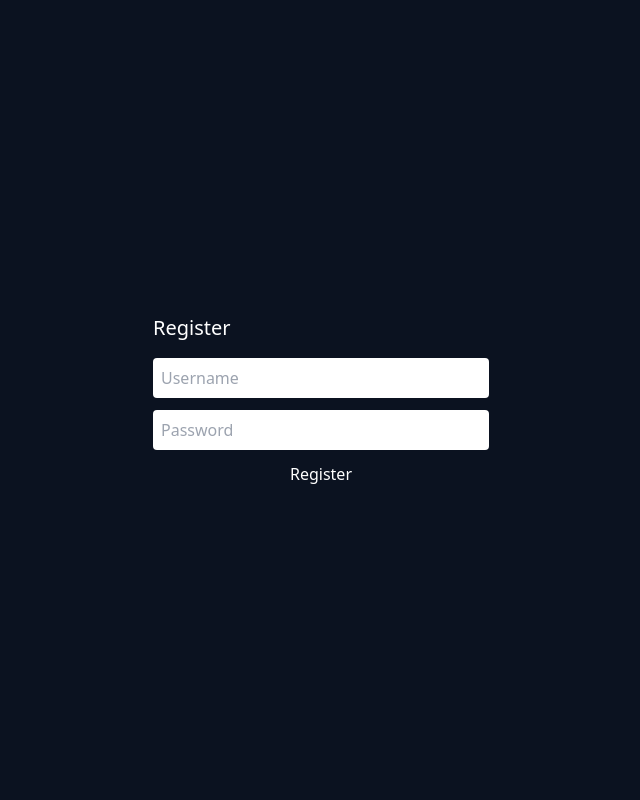
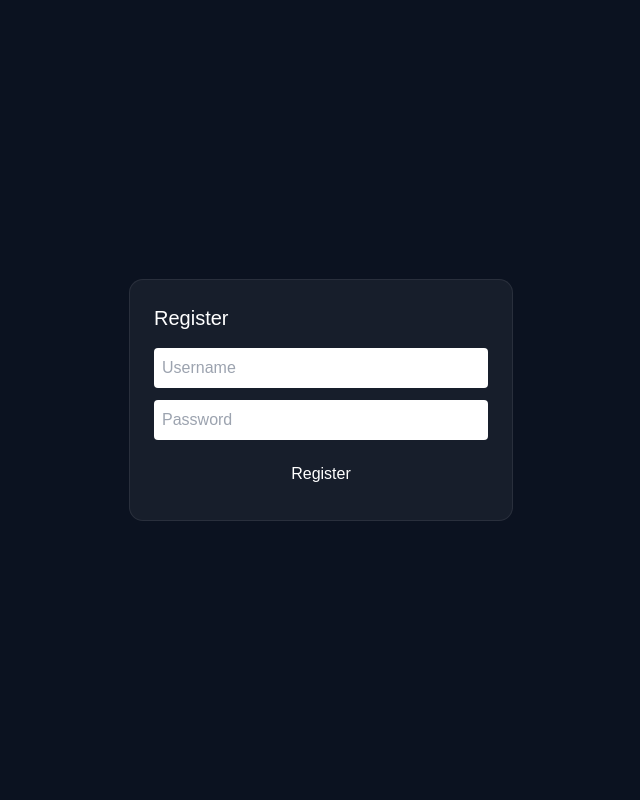
Before and after one commit to veskerlakq/Discord-Tools, a Flask app: page /register in a window 1280 px wide. Shown: the whole page, without its empty margins (319-959 px from the left). Run offline with Flask 3, Linux system fonts and the light colour scheme; some libraries are stand-ins or nearby versions.

Commit message:
Update auth_base.html

```diff
--- a/FlaskProject/templates/auth_base.html
+++ b/FlaskProject/templates/auth_base.html
@@ -2,12 +2,51 @@
 <html lang="en">
 <head>
 <meta charset="UTF-8">
+
 <script src="https://cdn.tailwindcss.com"></script>
+<link rel="stylesheet" href="https://cdnjs.cloudflare.com/ajax/libs/font-awesome/6.5.0/css/all.min.css">
+
+<style>
+body {
+    margin: 0;
+    font-family: sans-serif;
+    background: #0b1220;
+    color: white;
+}
+
+.card {
+    background: rgba(255,255,255,0.05);
+    border: 1px solid rgba(255,255,255,0.08);
+    border-radius: 14px;
+    padding: 16px;
+}
+
+.btn {
+    padding: 10px 14px;
+    border-radius: 12px;
+    display: inline-flex;
+    justify-content: center;
+    gap: 8px;
+    cursor: pointer;
+    text-decoration: none;
+    transition: 0.2s;
+}
+
+.btn.blue { background:#2563eb; color:white; }
+
+.btn:hover {
+    transform: scale(1.05);
+    filter: brightness(1.2);
+}
+</style>
+
 </head>
 
-<body class="bg-[#0b1220] text-white flex items-center justify-center min-h-screen">
+<body>
 
+<div style="min-height:100vh; display:flex; justify-content:center; align-items:center;">
     {% block content %}{% endblock %}
+</div>
 
 </body>
 </html>
```
